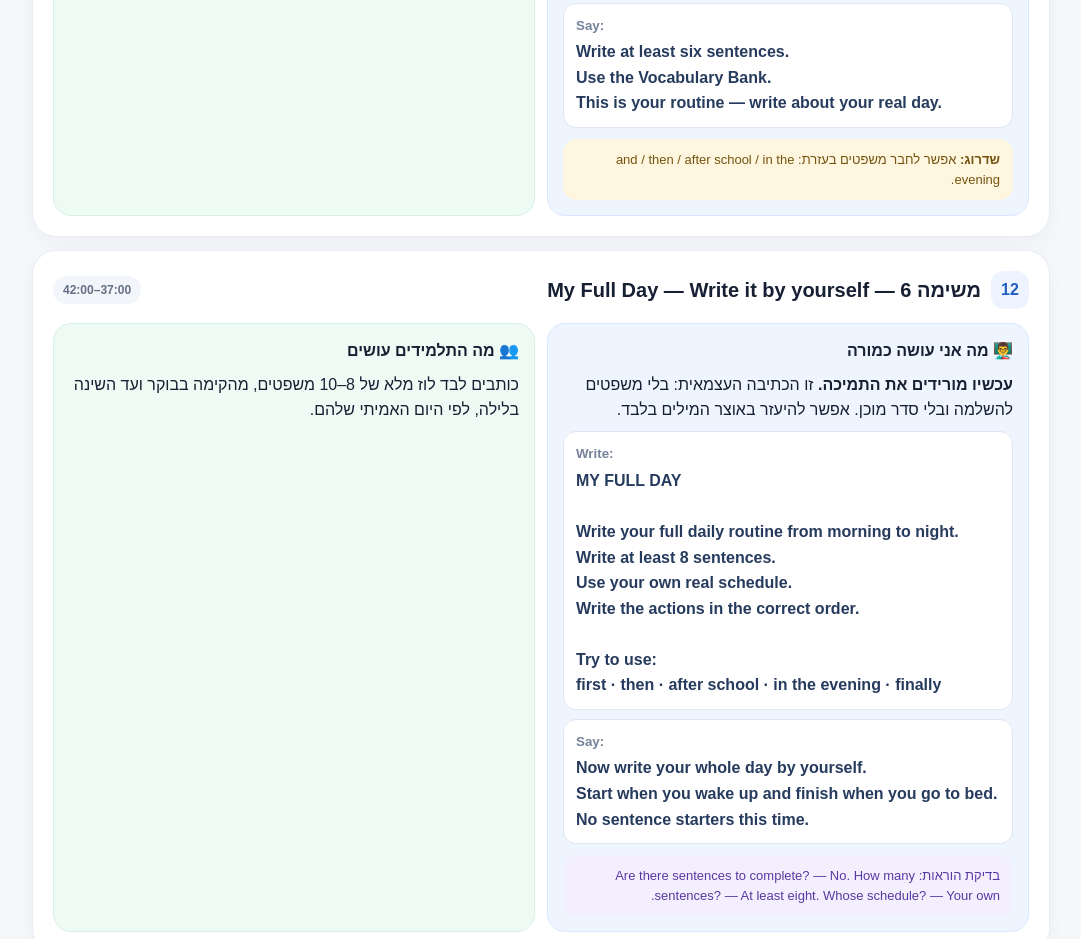
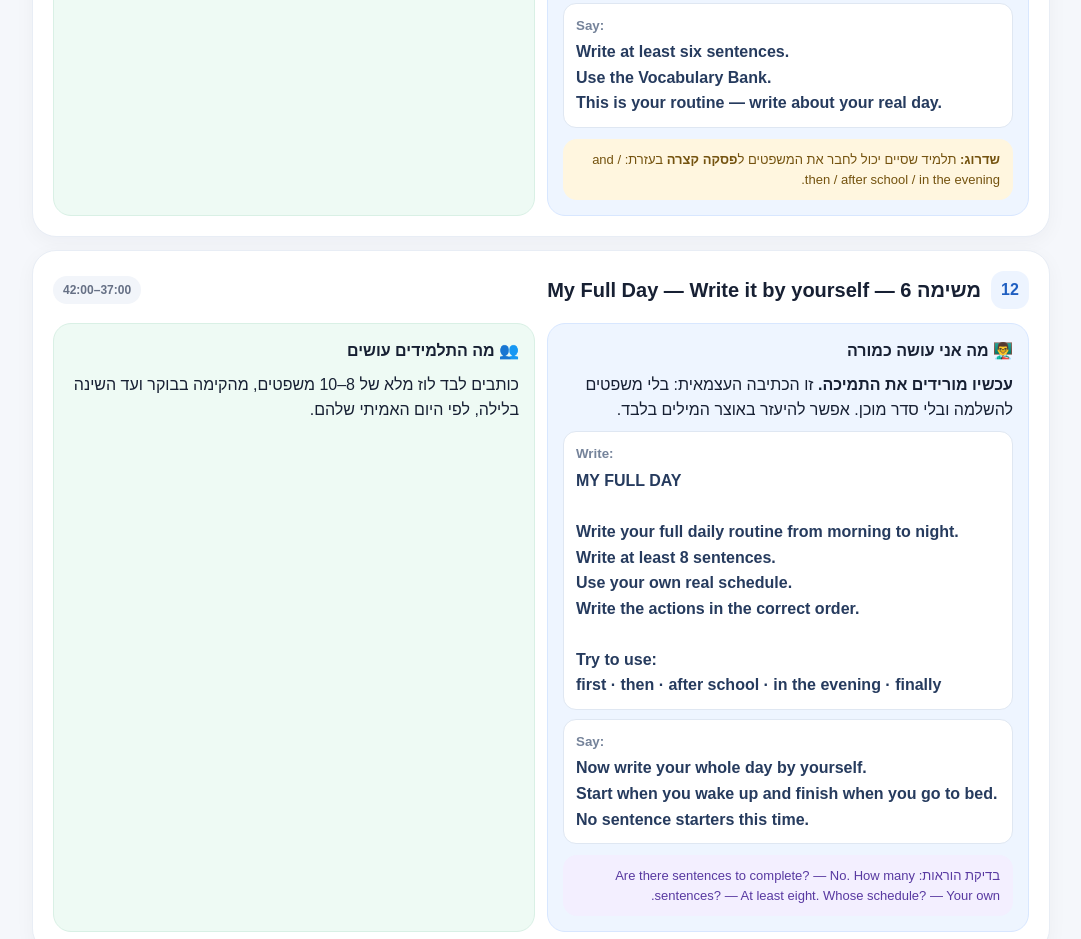
Before and after one commit to benaviv311-eng/teacher-site, a website: page english-lesson2.html in a window 1280 px wide. Shown: the part 6249-7188 px from the top of the page, without its empty margins (99-1180 px from the left). Drawn offline with Linux system fonts and the light colour scheme.

Commit message:
fix: keep short paragraph extension in lesson 2

```diff
--- a/english-lesson2.html
+++ b/english-lesson2.html
@@ -83,7 +83,7 @@
 
     <article class="stage">
       <div class="stage-head"><div class="stage-num"><span class="num">11</span><h3>משימה 5 — הרוטינה שלי עם תמיכה</h3></div><span class="time">32:00–37:00</span></div>
-      <div class="two"><div class="role teacher"><h4>👨‍🏫 מה אני עושה כמורה</h4><p>כאן הם משתמשים במה שכבר תרגלו וכותבים על עצמם עם מבנה שעוזר להם.</p><div class="say"><small>Write on the board:</small>MY DAILY ROUTINE<br><br>1. I wake up at ______.<br>2. I ______ in the morning.<br>3. I eat breakfast at ______.<br>4. I go to school at ______.<br>5. I come home at ______.<br>6. After school, I ______.<br>7. In the evening, I ______.<br>8. I go to bed at ______.</div><div class="say"><small>Say:</small>Write at least six sentences.<br>Use the Vocabulary Bank.<br>This is your routine — write about your real day.</div><div class="tip"><strong>שדרוג:</strong> אפשר לחבר משפטים בעזרת: <span dir="ltr">and / then / after school / in the evening</span>.</div></div><div class="role students"><h4>👥 מה התלמידים עושים</h4><p>כותבים 6–8 משפטים על היום שלהם בעזרת המבנה.</p></div></div>
+      <div class="two"><div class="role teacher"><h4>👨‍🏫 מה אני עושה כמורה</h4><p>כאן הם משתמשים במה שכבר תרגלו וכותבים על עצמם עם מבנה שעוזר להם.</p><div class="say"><small>Write on the board:</small>MY DAILY ROUTINE<br><br>1. I wake up at ______.<br>2. I ______ in the morning.<br>3. I eat breakfast at ______.<br>4. I go to school at ______.<br>5. I come home at ______.<br>6. After school, I ______.<br>7. In the evening, I ______.<br>8. I go to bed at ______.</div><div class="say"><small>Say:</small>Write at least six sentences.<br>Use the Vocabulary Bank.<br>This is your routine — write about your real day.</div><div class="tip"><strong>שדרוג:</strong> תלמיד שסיים יכול לחבר את המשפטים ל<strong>פסקה קצרה</strong> בעזרת: <span dir="ltr">and / then / after school / in the evening</span>.</div></div><div class="role students"><h4>👥 מה התלמידים עושים</h4><p>כותבים 6–8 משפטים על היום שלהם בעזרת המבנה.</p></div></div>
     </article>
 
     <article class="stage">
```
